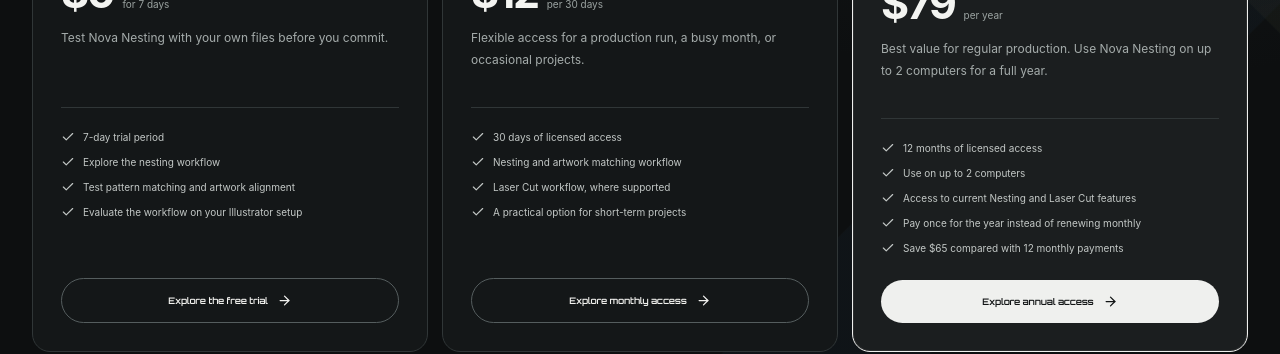
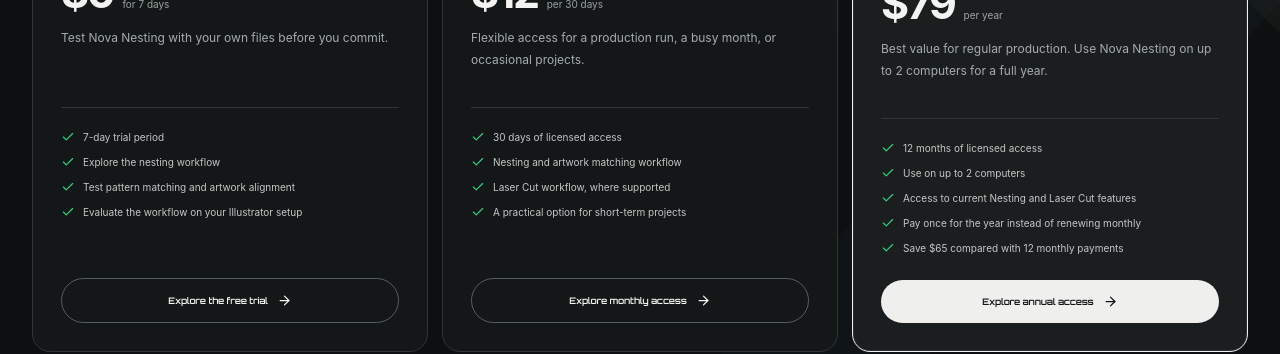
Before and after one commit to phamxuandoan3163-hue/nest-pro-web, a Next.js app: page /license in a window 1280 px wide. Shown: the part 1140-1494 px from the top of the page. Built offline with nearby package versions, Linux system fonts and the light colour scheme.

Commit message:
Make pricing feature checkmarks green

```diff
--- a/app/globals.css
+++ b/app/globals.css
@@ -1329,3 +1329,11 @@
 .license-page .license-price>small{margin-left:2px}
 .license-page .license-section-head{margin-bottom:8px}
 .license-page .license-savings{position:relative;z-index:1;margin-top:24px;margin-bottom:0}
+
+
+/* Green checkmarks for license feature lists */
+.license-page .license-card li svg{
+  color:#35d07f!important;
+  stroke:#35d07f!important;
+  flex-shrink:0;
+}
```
